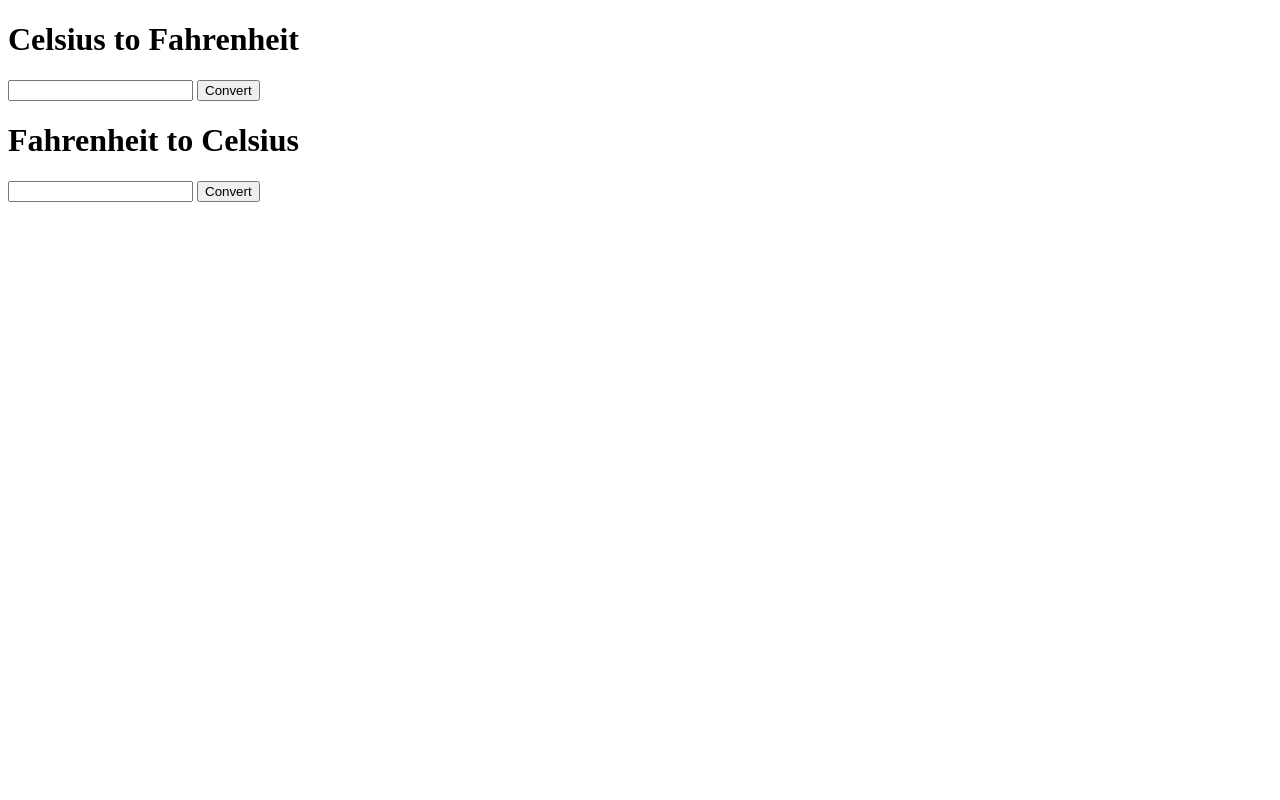
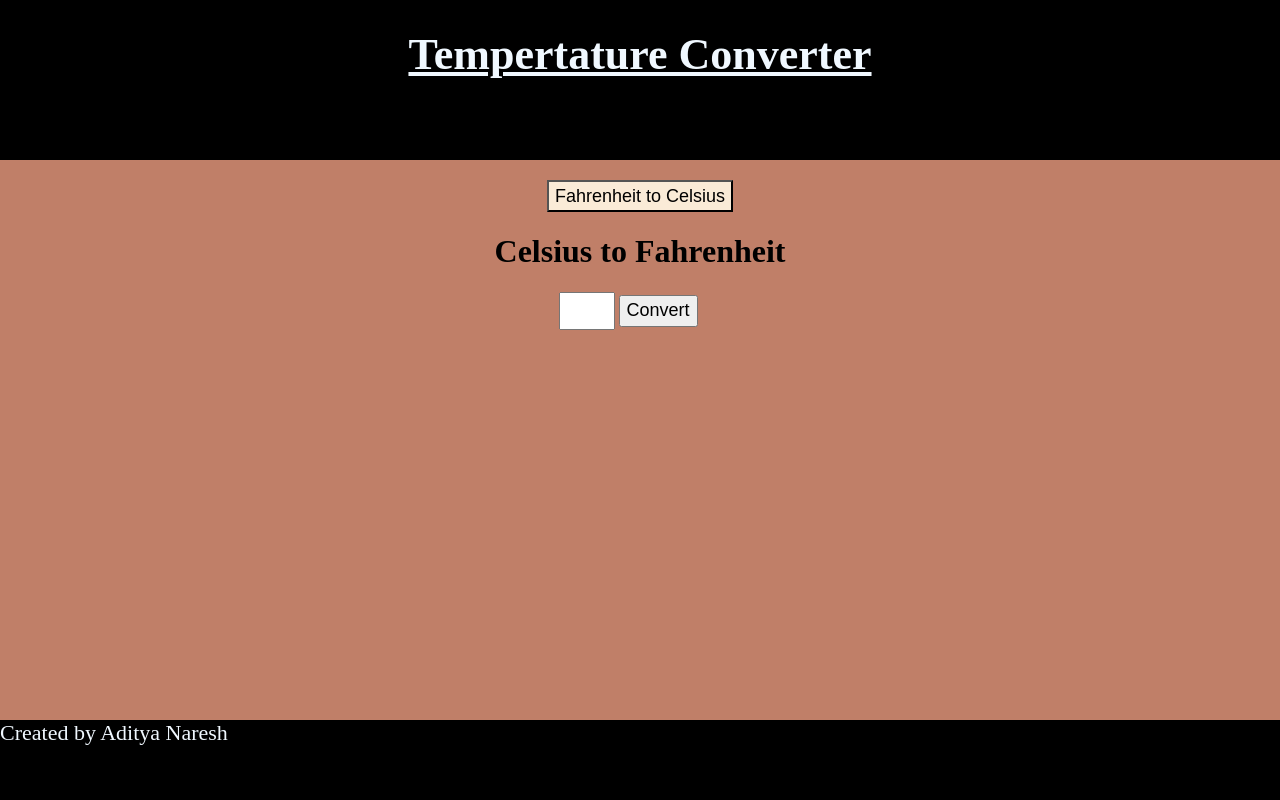
Before and after one commit to Aditya-Naresh/tempertature-coverter, a plain HTML site: page index.html in a window 1280 px wide. Drawn offline with Linux system fonts and the light colour scheme.

Commit message:
Style Updates

```diff
--- a/index.html
+++ b/index.html
@@ -1,22 +1,42 @@
 <!DOCTYPE html>
 <html lang="en">
+
 <head>
+    <link rel="stylesheet" href="style.css">
     <meta charset="UTF-8">
     <meta http-equiv="X-UA-Compatible" content="IE=edge">
     <meta name="viewport" content="width=device-width, initial-scale=1.0">
-    <script src="script.js"></script>
+    <script src="script.js" defer></script>
     <title>Document</title>
 </head>
+
 <body>
+    <header>
+        <h1 class="heading">Tempertature Converter</h1>
+    </header>
+    <div class="container">
+        <div class="toggle">
+            <button onclick="toggleC()" id="toC" class="toggle-btn">Fahrenheit to Celsius</button>
+            <button onclick="toggleF()" id="toF" class="hidden toggle-btn">Celsius to Fahrenheit</button>
+        </div>
         <div class="CToF">
             <h1>Celsius to Fahrenheit</h1>
-        <input type="text" id="C"> <button onclick="convertC()">Convert</button>
+            <input type="text" id="C" class="input"> <button onclick="convertC()">Convert</button>
+            <br>
             <span id="Fahrenheit"></span>
         </div>
-    <div class="FToC">
+        <div class="FToC hidden">
             <h1>Fahrenheit to Celsius</h1>
-        <input type="text" id="F"> <button onclick="convertF()">Convert</button>
+            <input type="text" id="F" class="input"> <button onclick="convertF()">Convert</button>
+            <br>
             <span id="Celsius"></span>
         </div>
+
+    </div>
+
+    <footer>
+        Created by Aditya Naresh
+    </footer>
 </body>
+
 </html>
--- a/script.js
+++ b/script.js
@@ -1,15 +1,48 @@
 function convertC() {
     let celsius = parseFloat(document.getElementById("C").value);
 
-    let fahrenheit = (celsius * 9/5) + 32;
+    let fahrenheit = (celsius * 9 / 5) + 32;
 
-    document.getElementById("Fahrenheit").textContent = fahrenheit.toFixed(2);
+    if (isNaN(fahrenheit)) {
+        document.getElementById("Fahrenheit").textContent = "Enter a valid number";
+    } else {
+        document.getElementById("Fahrenheit").textContent = "The Temperature is " + fahrenheit.toFixed(2) + " degree Fahrenheit";
+    }
+
 }
 
-function convertF(){
+function convertF() {
     let fahrenheit = parseFloat(document.getElementById("F").value);
 
-    let celsius = (fahrenheit - 32) * 5/9;
+    let celsius = (fahrenheit - 32) * 5 / 9;
 
-    document.getElementById("Celsius").textContent = celsius.toFixed(2);
+    if (isNaN(celsius)) {
+        document.getElementById("Celsius").textContent = "Enter a valid number";
+    } else {
+        document.getElementById("Celsius").textContent = "The Temperature is " + celsius.toFixed(2) + " degree Celsius";
+    }
 }
+
+function toggleC() {
+    let button1 = document.getElementById('toC');
+    let button2 = document.getElementById('toF');
+    let FToC = document.querySelector('.FToC');
+    let CToF = document.querySelector('.CToF');
+
+    FToC.classList.remove('hidden');
+    button2.classList.remove('hidden');
+    CToF.classList.add('hidden');
+    button1.classList.add('hidden');
+}
+
+function toggleF() {
+    let button1 = document.getElementById('toC');
+    let button2 = document.getElementById('toF');
+    let FToC = document.querySelector('.FToC');
+    let CToF = document.querySelector('.CToF');
+
+    FToC.classList.add('hidden');
+    button2.classList.add('hidden');
+    CToF.classList.remove('hidden');
+    button1.classList.remove('hidden');
+}
--- /dev/null
+++ b/style.css
@@ -0,0 +1,79 @@
+html, body{
+    margin: 0;
+    padding: 0;
+    height: 100%;
+}
+.container {
+    background-color: rgb(192, 127, 104);
+    height: 70%;
+    display: flex;
+    flex-direction: column;
+}
+
+.toggle{
+    padding: auto;
+    padding-top: 20px;
+    align-self: center;
+}
+
+.CToF{
+    align-self: center;
+}
+
+.FToC{
+    align-self: center;
+}
+
+.hidden{
+    display: none;
+}
+
+.heading{
+    text-align: center;
+    text-decoration: underline;
+}
+
+button{
+    height: 2rem;
+}
+
+.toggle-btn{
+    background-color: antiquewhite;
+    cursor: pointer;
+}
+
+.toggle-btn:hover{
+    background-color: rgb(197, 184, 167);
+}
+
+footer{
+    height: 10%;
+    font-size: 22px;
+    color: aliceblue;
+    background-color: black;
+}
+
+span{
+    font-size: 20px;
+}
+
+header{
+    margin: 0;
+    height: 20%;
+    font-size: 22px;
+    color: aliceblue;
+    background-color: black;
+    display: flex;
+    justify-content: center;
+}
+
+button{
+    font-size: 18px;
+}
+
+.input{
+    height: 2rem;
+    font-size: 18px;
+    width: 3rem;
+    margin-left: 4rem;
+}
```
Also changed, not shown: 1 other file. Lines whose indentation alone changed are shown as unchanged.
